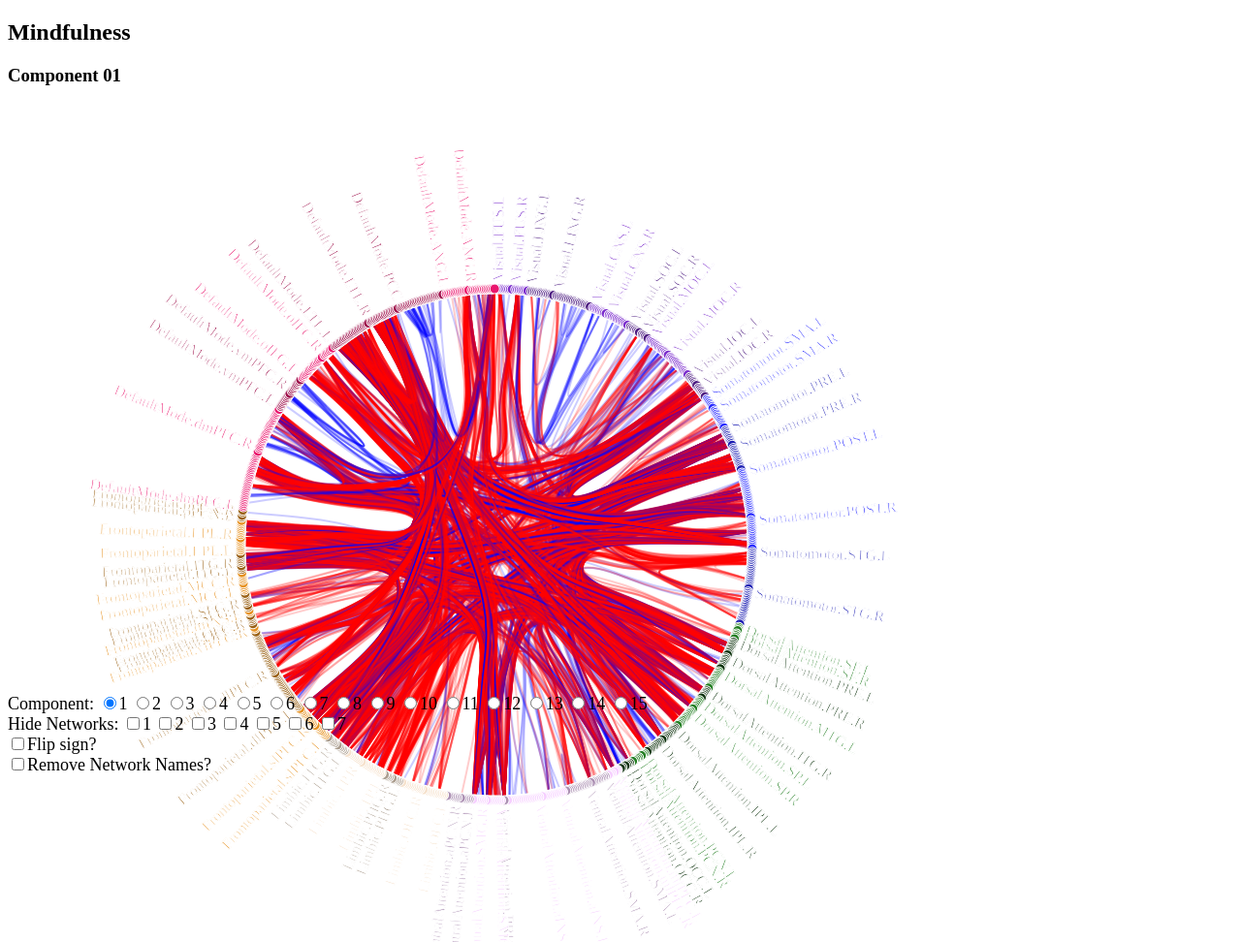
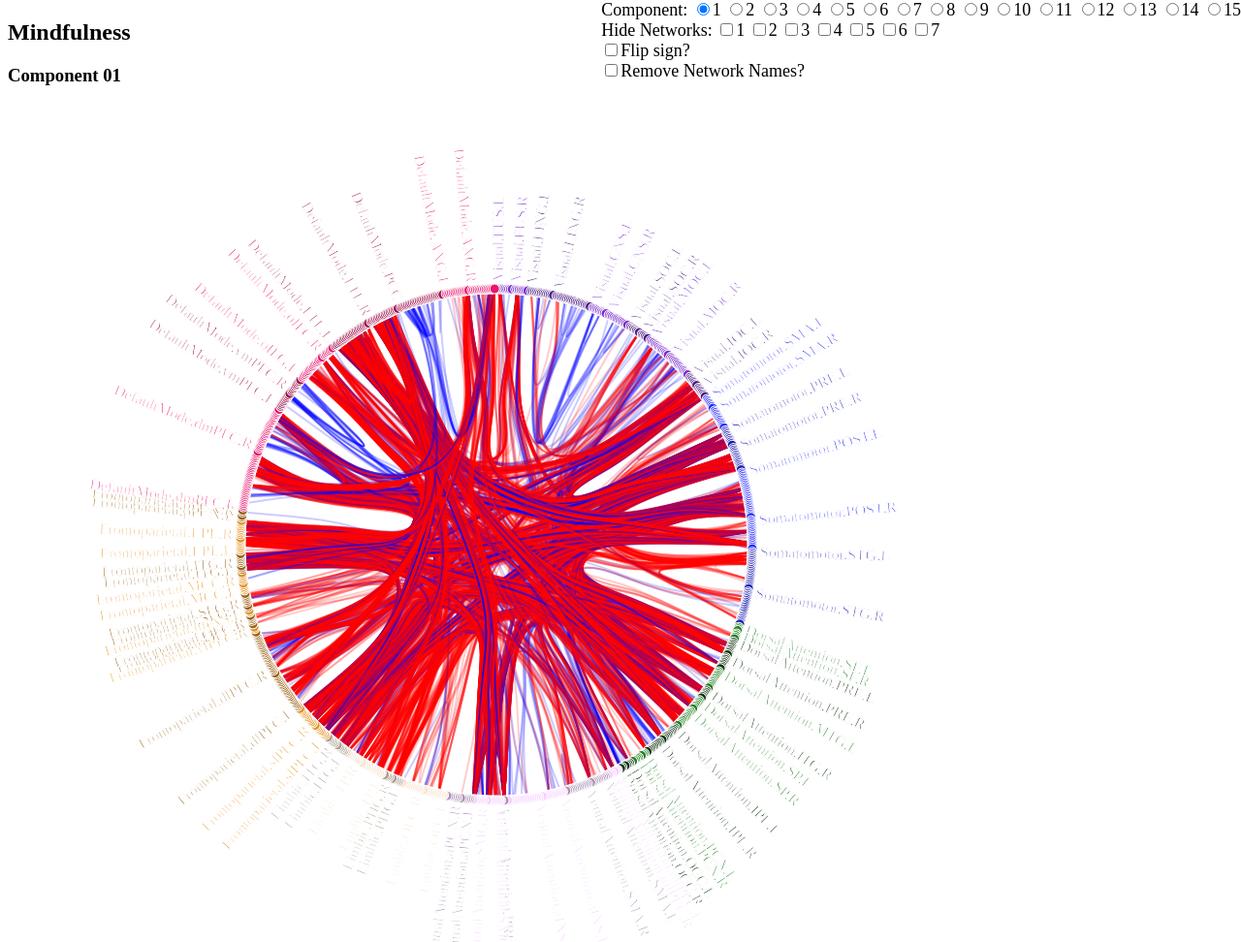
Before and after one commit to dankessler/d3-connectomes, a plain HTML site: page MindfulandRest_15.html in a window 1280 px wide. Shown: the top 972 px of the page at 97% size. Drawn offline with Linux system fonts and the light colour scheme; files that its build step writes are made by us from their sources.

Commit message:
relocate options
moved options to top/right rather than bottom/left to hopefully not
interfere with graph

```diff
--- a/MindfulandRest_15.html
+++ b/MindfulandRest_15.html
@@ -74,7 +74,7 @@ path.arc {
 	<h3 name="componentnum">
 	Component
 	</h3>
-    <div style="position:absolute;bottom:0;font-size:18px;">
+    <div style="position:absolute;top:0;right:0;font-size:18px;">
 	<!--tension: <input style="position:relative;top:3px;" type="range" min="0" max="100" value="85"><br/>-->
 
 	Component:
```
